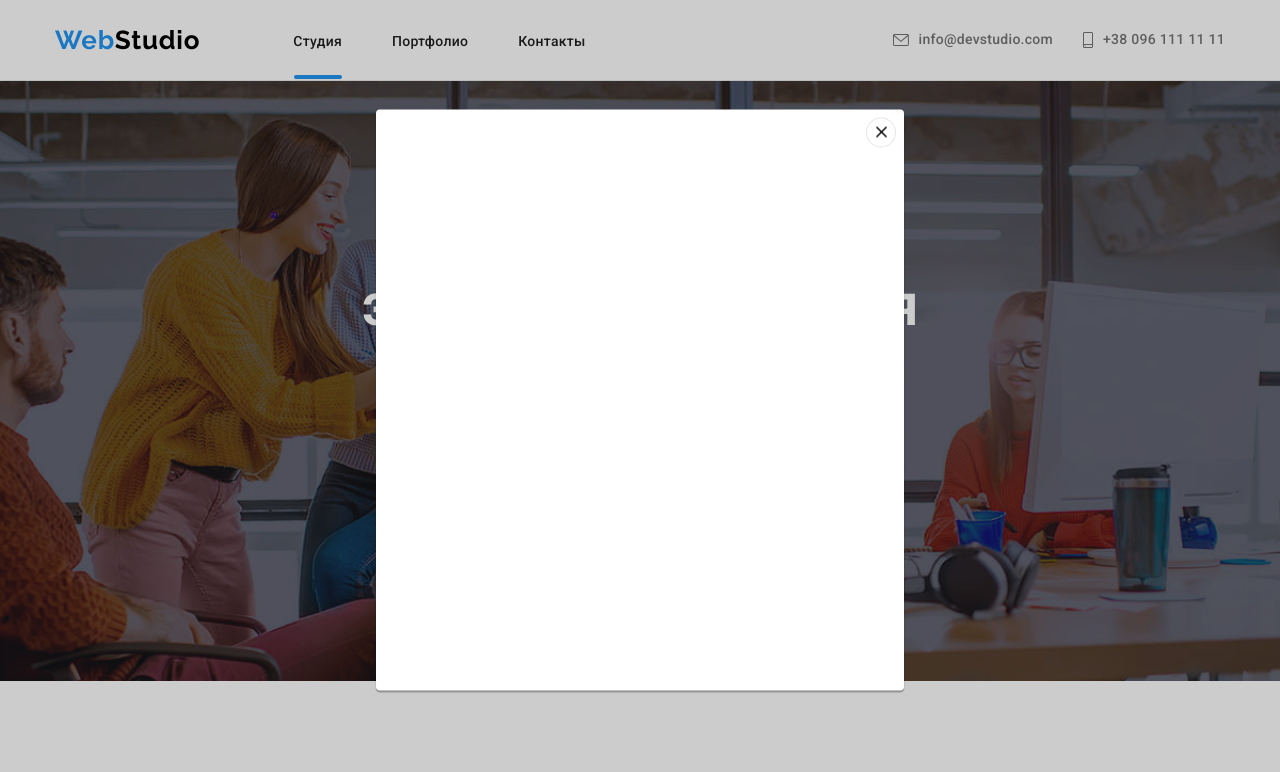
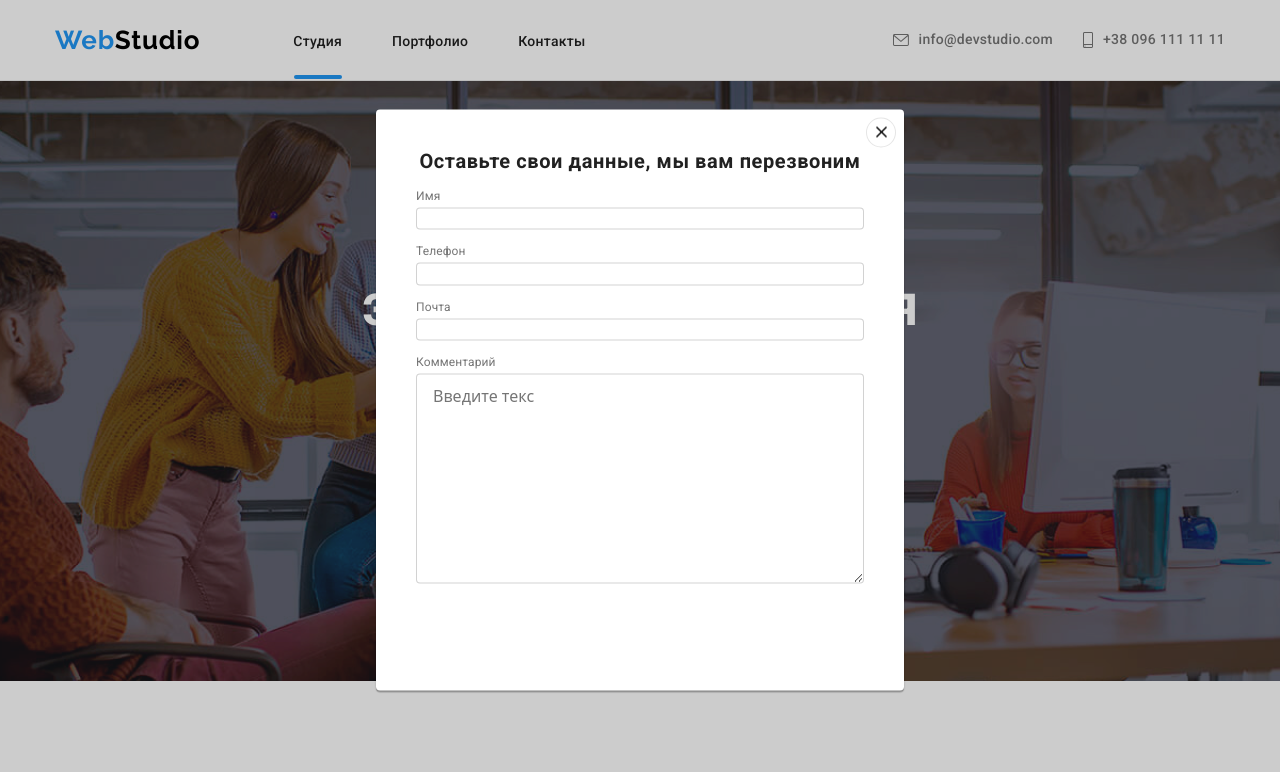
Before and after one commit to zenoviyfil/goit-markup-hw-06, a plain HTML site: page index.html in a window 1280 px wide. Both pictures are taken after a click on the button "Заказать услугу". Shown: the top 772 px of the page. Drawn offline with nearby package versions, Linux system fonts and the light colour scheme.

Commit message:
modal half way throu

```diff
--- a/css/style.css
+++ b/css/style.css
@@ -894,6 +894,7 @@ footer {
   transition: transform 250ms cubic-bezier(0.4, 0, 0.2, 1);
   width: 528px;
   height: 581px;
+  padding: 40px;
   background: #ffffff;
   box-shadow: 0px 1px 3px rgba(0, 0, 0, 0.12), 0px 1px 1px rgba(0, 0, 0, 0.14),
     0px 2px 1px rgba(0, 0, 0, 0.2);
@@ -914,4 +915,51 @@ footer {
   border: 1px solid rgba(0, 0, 0, 0.1);
 }
 
+.modal-header {
+  font-family: "Roboto";
+  font-weight: 700;
+  font-size: 20px;
+  line-height: 1.15;
+  text-align: center;
+  letter-spacing: 0.03em;
+  color: #212121;
+}
+
+.inputs-container {
+  list-style: none;
+  margin-top: 12px;
+}
+
+.inputs-container-item {
+  margin-top: 10px;
+}
+
+.inputs-container-item:first-child {
+  margin-top: 0;
+}
+
+.inputs-container-item > label {
+  font-family: "Roboto";
+  font-weight: 400;
+  font-size: 12px;
+  line-height: 1.16;
+  letter-spacing: 0.01em;
+  color: #757575;
+}
+
+.inputs-container-item > input {
+  width: 100%;
+  margin-top: 4px;
+  border: 1px solid rgba(33, 33, 33, 0.2);
+  border-radius: 4px;
+}
+
+.inputs-container-item > textarea {
+  width: 100%;
+  margin-top: 4px;
+  padding: 12px 16px;
+  border: 1px solid rgba(33, 33, 33, 0.2);
+  border-radius: 4px;
+}
+
 /* --- --------- --- */
--- a/index.html
+++ b/index.html
@@ -427,6 +427,31 @@
         <button type="button" class="close-btn" data-close-modal>
           <img src="./imges/close-btn.png" alt="закрить" />
         </button>
+        <h2 class="modal-header">Оставьте свои данные, мы вам перезвоним</h2>
+        <ul class="inputs-container">
+          <li class="inputs-container-item">
+            <label for="name">Имя</label>
+            <input type="text" name="name" id="name" />
+          </li>
+          <li class="inputs-container-item">
+            <label for="tel">Телефон</label>
+            <input type="tel" name="tel" id="tel" />
+          </li>
+          <li class="inputs-container-item">
+            <label for="email">Почта</label>
+            <input type="text" name="email" id="email" />
+          </li>
+          <li class="inputs-container-item">
+            <label for="comment">Комментарий</label>
+            <textarea
+              name="textarea"
+              id="comment"
+              cols="30"
+              rows="10"
+              placeholder="Введите текс"
+            ></textarea>
+          </li>
+        </ul>
       </div>
     </div>
     <script src="./js/modal.js"></script>
```
